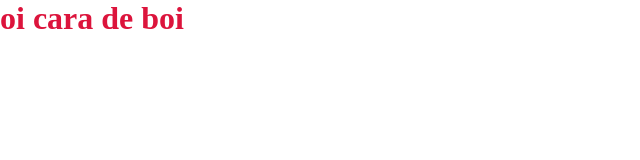
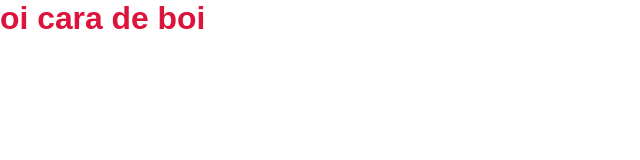
Before and after one commit to brunoderocco/react_landing_pages, a React (Create React App) app: page / in a window 1280 px wide. Shown: the top 160 px of the page, without its empty margins (0-640 px from the left). Built offline with nearby package versions, Linux system fonts and the light colour scheme.

Commit message:
Fonts config

```diff
--- a/src/styles/global-styles.js
+++ b/src/styles/global-styles.js
@@ -1,14 +1,22 @@
 import { createGlobalStyle, css } from "styled-components";
 
 export const GlobalStyles = createGlobalStyle`
+@import url('https://fonts.googleapis.com/css2?family=Montserrat:ital,wght@0,900;1,900&family=Open+Sans:ital,wght@0,400;0,700;1,400;1,700&display=swap');
+
   * {
     margin: 0;
     padding: 0;
   }
 
-  body{
-    ${({ theme }) => css`
-      background: ${theme.colors.mainBg};
-    `},
+  html{
+    font-size: 62.25%;
+  }
+
+  body {
+    font-size: 1.6rem;
+    font-family: ${({ theme }) => theme.font.family.default};
+  }
+  h1 {
+    font-family: ${({ theme }) => theme.font.family.secondary};
   }
 `;
--- a/src/styles/theme.js
+++ b/src/styles/theme.js
@@ -6,6 +6,11 @@
     lightBg: '#FFFFFF',
     darkBg: '#0A1128',
   },
-  fonts: {},
+  font: {
+    family: {
+      default: "'Open Sans', sans-serif",
+      secondary: "'Montserrat', sans-serif",
+    }
+  },
   spacings: {},
 };
```
